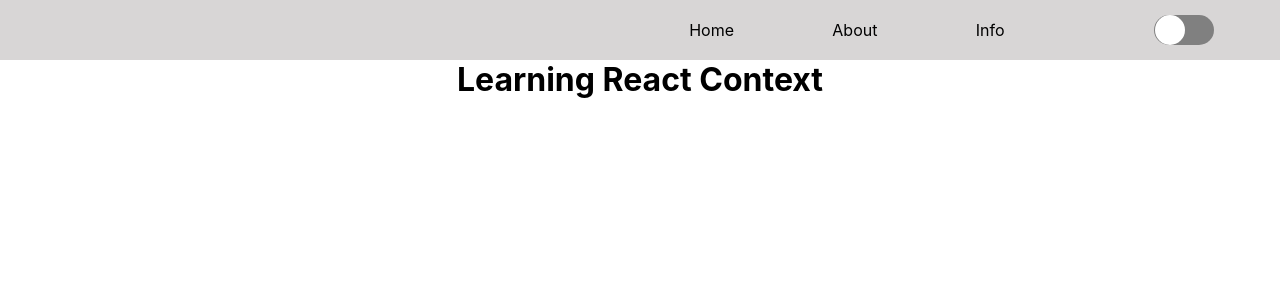
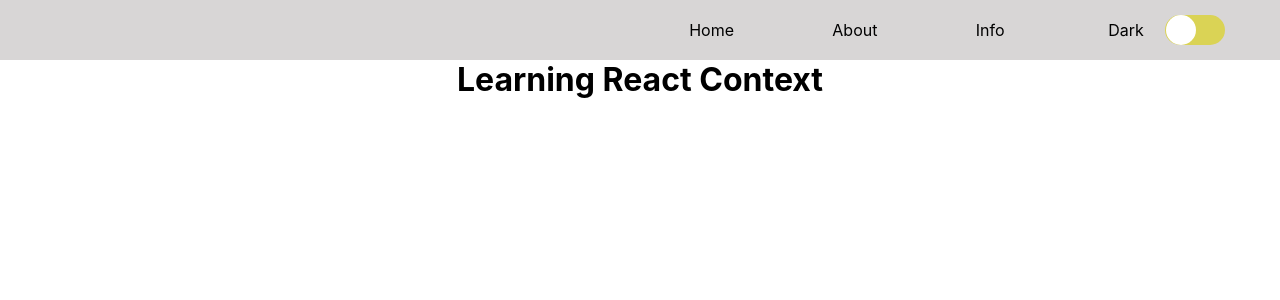
Before and after one commit to lipskij/react-context, a React (Create React App) app: page / in a window 1280 px wide. Shown: the top 300 px of the page. Built offline with nearby package versions, Linux system fonts and the light colour scheme.

Commit message:
react context

```diff
--- a/src/App.tsx
+++ b/src/App.tsx
@@ -1,11 +1,24 @@
 import "./App.css";
-import Nav from "./components/Nav";
+import Nav from "./Components/Nav";
+import { ThemeContext, themes } from "../src/Contexts/theme-context";
+import { useState } from "react";
 
 function App() {
+  const [theme, toggleTheme] = useState(themes.light);
+
   return (
     <div className='App'>
-      <Nav />
-      <h1>Learning React Context</h1>
+      <ThemeContext.Provider
+        value={{
+          theme,
+          toggleTheme: () => {
+            toggleTheme(theme === themes.light ? themes.dark : themes.light);
+          },
+        }}
+      >
+        <Nav />
+        <h1>Learning React Context</h1>
+      </ThemeContext.Provider>
     </div>
   );
 }
--- /dev/null
+++ b/src/Contexts/theme-context.js
@@ -0,0 +1,11 @@
+import { createContext } from "react";
+
+export const themes = {
+  light: "#dad355",
+  dark: "grey",
+};
+
+export const ThemeContext = createContext({
+  theme: themes.light,
+  toggleTheme: () => {},
+});
--- a/src/components/Switch.tsx
+++ b/src/components/Switch.tsx
@@ -1,11 +1,12 @@
 import React from "react";
-import { ThemeContext } from "../theme-context";
+import { ThemeContext, themes } from "../Contexts/theme-context";
 
 const Switch: React.FC = () => {
   return (
     <ThemeContext.Consumer>
       {({ theme, toggleTheme }) => (
         <>
+          {theme === themes.light ? <span>Dark</span> : <span>Light</span>}
           <input type='checkbox' id='switch' />
           <label
             style={{ background: theme }}
--- a/src/theme-context.js
+++ /dev/null
@@ -1,13 +0,0 @@
-import React from "react";
-
-export const themes = {
-  light: "#dad355",
-  dark: "grey",
-};
-
-export const ThemeContext = React.createContext({
-  theme: themes.dark,
-  toggleTheme: () => {
-    console.log("toggled");
-  },
-});
```
